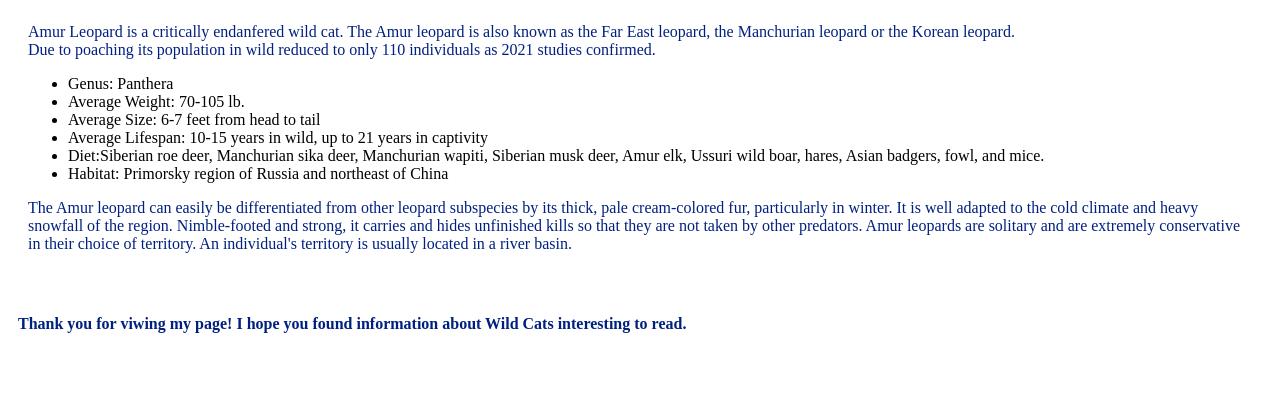
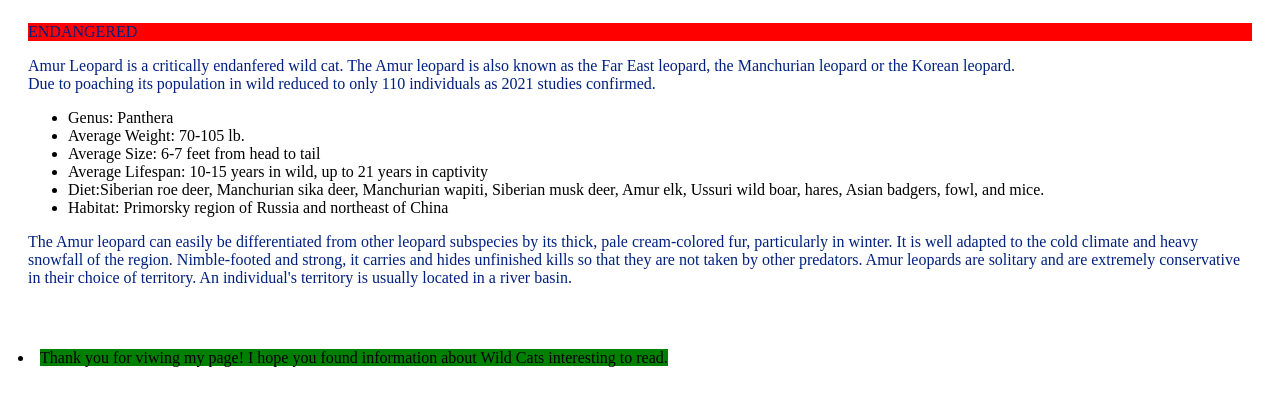
Before and after one commit to STL-WomenPlus-WebDev-March2023/js-assignment-4-html-me-something-SnowmaidenE, a website: page index.html in a window 1280 px wide. Shown: the part 2578-2979 px from the top of the page. Before the commit the page ends 2945 px from the top, so only its background shows below. Drawn offline with Linux system fonts and the light colour scheme.

Commit message:
Changed some stuff

```diff
--- a/index.html
+++ b/index.html
@@ -146,6 +146,7 @@
         <img id="panImage" src="images/Amur-leopard.jpg" alt="Amur-Leopard">
 
       <div id="inner-box">
+            <p id="mainHeading">ENDANGERED</p>
             <p class="fact">Amur Leopard is a critically endanfered wild cat. The Amur leopard is also known as the Far East leopard, the Manchurian leopard or the Korean leopard.<br>Due to poaching its population in wild reduced to only 110 individuals as 2021 studies confirmed. </p>
             <!-- Creating a characteristics list.  -->
             <ul class="list">
@@ -162,11 +163,12 @@
             </body>
          </article>
         <div>
-         <p>
-            <b>Thank you for viwing my page! I hope you found information about Wild Cats interesting to read. </b>
+         <p  id="testP">
+            <li><span class="funParagraph"> Thank you for viwing my page! I hope you found information about Wild Cats interesting to read.</li>
+
+
          </p>
-        </div>
-        </div>
+         </div>
 
     </div>
 </body>
```
